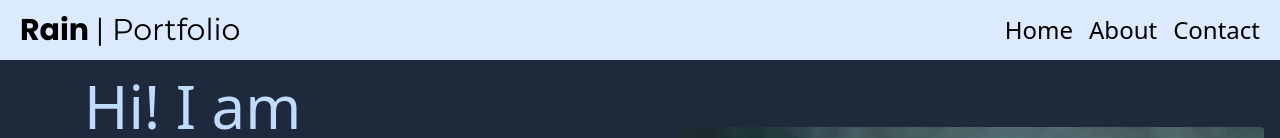
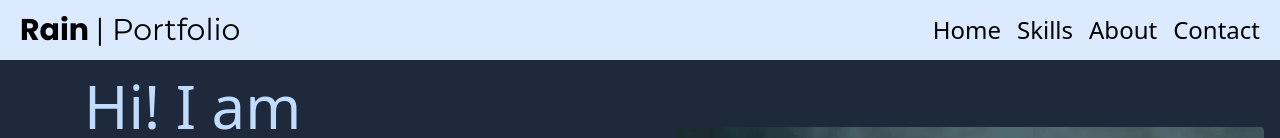
Before and after one commit to R8nDr0p/Rain_Portfolio, a React (Vite) app: page / in a window 1280 px wide. Shown: the top 138 px of the page. Built offline with nearby package versions, Linux system fonts and the light colour scheme.

Commit message:
removed unused imports

```diff
--- a/src/components/Navbar.jsx
+++ b/src/components/Navbar.jsx
@@ -1,8 +1,6 @@
-import { NavLink } from "react-router-dom";
 import { FaBars } from "react-icons/fa";
 import { FaRegCircleXmark } from "react-icons/fa6";
 import React, { useState } from "react";
-import { HiOutlineX } from "react-icons/hi";
 import "../styles/navbar.css";
 
 function Navbar() {
@@ -20,6 +18,9 @@ function Navbar() {
         <ul className="list-none sm:flex hidden items-center space-x-4 pe-5">
           <li className="text-2xl">
             <a to={"/"}>Home</a>
+          </li>
+          <li className="text-2xl">
+            <a to={"/"}>Skills</a>
           </li>
           <li className="text-2xl">
             <a to={"/about"}>About</a>
```
